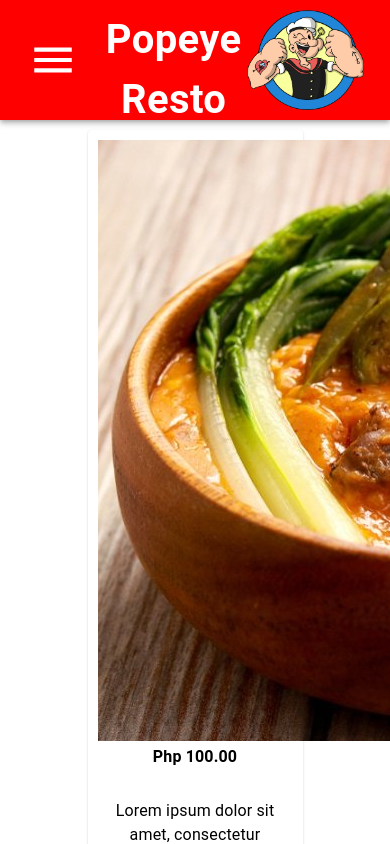
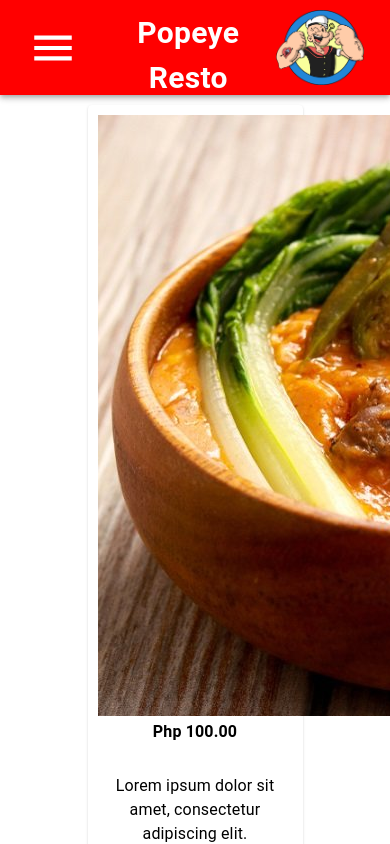
Before and after one commit to Jedro1270/Popeye-s-Web-App, a React (Create React App) app in the folder client/: page / in a window 390 px wide. Shown: the top 844 px of the page. Built offline with nearby package versions, Linux system fonts and the light colour scheme.

Commit message:
fix: fix layout for mobile

```diff
--- a/client/src/App.js
+++ b/client/src/App.js
@@ -8,52 +8,52 @@ function App() {
   const [meals, setMeals] = useState([
     {
       imagePath: '/testing/sample-food-1.jpg',
-      description: 'Lorem ipsum dolor sit amet, consectetur adipiscing elit. Nunc sed lorem dui. Ut bibendum, eros sit amet consequat tincidunt, eros nunc tempor eros, vitae dignissim ligula elit id lectus. Cras luctus id nulla tempus efficitur. In bibendum diam quis dolor aliquam euismod. Donec ac commodo nisl. Donec convallis tellus vitae erat consequat, id posuere ante pellentesque. Aliquam fermentum, neque at auctor molestie, elit lorem posuere tellus, non euismod leo dolor vel felis. Aenean venenatis pharetra ante, a efficitur est mattis eget. Vestibulum ante ipsum primis in faucibus orci luctus et ultrices posuere cubilia curae; Nulla condimentum id diam vel lacinia. Mauris a leo tincidunt, placerat quam sit amet, commodo lectus. Fusce consequat dui mauris, eu ultricies felis ultrices ornare. Phasellus posuere justo eget enim aliquam viverra. Curabitur vehicula facilisis vulputate.',
+      description: 'Lorem ipsum dolor sit amet, consectetur adipiscing elit.',
       price: 100
     },
     {
       imagePath: '/testing/sample-food-2.jpg',
-      description: 'Lorem ipsum dolor sit amet, consectetur adipiscing elit. Nunc sed lorem dui. Ut bibendum, eros sit amet consequat tincidunt, eros nunc tempor eros, vitae dignissim ligula elit id lectus. Cras luctus id nulla tempus efficitur. In bibendum diam quis dolor aliquam euismod. Donec ac commodo nisl. Donec convallis tellus vitae erat consequat, id posuere ante pellentesque. Aliquam fermentum, neque at auctor molestie, elit lorem posuere tellus, non euismod leo dolor vel felis. Aenean venenatis pharetra ante, a efficitur est mattis eget. Vestibulum ante ipsum primis in faucibus orci luctus et ultrices posuere cubilia curae; Nulla condimentum id diam vel lacinia. Mauris a leo tincidunt, placerat quam sit amet, commodo lectus. Fusce consequat dui mauris, eu ultricies felis ultrices ornare. Phasellus posuere justo eget enim aliquam viverra. Curabitur vehicula facilisis vulputate.',
+      description: 'Lorem ipsum dolor sit amet, consectetur adipiscing elit. Nunc sed lorem dui. ',
       price: 150
     },
     {
       imagePath: '/testing/sample-food-3.jpg',
-      description: 'Lorem ipsum dolor sit amet, consectetur adipiscing elit. Nunc sed lorem dui. Ut bibendum, eros sit amet consequat tincidunt, eros nunc tempor eros, vitae dignissim ligula elit id lectus. Cras luctus id nulla tempus efficitur. In bibendum diam quis dolor aliquam euismod. Donec ac commodo nisl. Donec convallis tellus vitae erat consequat, id posuere ante pellentesque. Aliquam fermentum, neque at auctor molestie, elit lorem posuere tellus, non euismod leo dolor vel felis. Aenean venenatis pharetra ante, a efficitur est mattis eget. Vestibulum ante ipsum primis in faucibus orci luctus et ultrices posuere cubilia curae; Nulla condimentum id diam vel lacinia. Mauris a leo tincidunt, placerat quam sit amet, commodo lectus. Fusce consequat dui mauris, eu ultricies felis ultrices ornare. Phasellus posuere justo eget enim aliquam viverra. Curabitur vehicula facilisis vulputate.',
+      description: 'Lorem ipsum dolor sit amet, consectetur adipiscing elit. Nunc sed lorem dui. Ut bibendum, eros sit amet consequat tincidunt, eros nunc tempor eros, vitae dignissim ligula elit id lectus. ',
       price: 200
     },
     {
       imagePath: '/testing/sample-food-1.jpg',
-      description: 'Lorem ipsum dolor sit amet, consectetur adipiscing elit. Nunc sed lorem dui. Ut bibendum, eros sit amet consequat tincidunt, eros nunc tempor eros, vitae dignissim ligula elit id lectus. Cras luctus id nulla tempus efficitur. In bibendum diam quis dolor aliquam euismod. Donec ac commodo nisl. Donec convallis tellus vitae erat consequat, id posuere ante pellentesque. Aliquam fermentum, neque at auctor molestie, elit lorem posuere tellus, non euismod leo dolor vel felis. Aenean venenatis pharetra ante, a efficitur est mattis eget. Vestibulum ante ipsum primis in faucibus orci luctus et ultrices posuere cubilia curae; Nulla condimentum id diam vel lacinia. Mauris a leo tincidunt, placerat quam sit amet, commodo lectus. Fusce consequat dui mauris, eu ultricies felis ultrices ornare. Phasellus posuere justo eget enim aliquam viverra. Curabitur vehicula facilisis vulputate.',
+      description: 'Lorem ipsum dolor sit amet, ',
       price: 150
     },
     {
       imagePath: '/testing/sample-food-2.jpg',
-      description: 'Lorem ipsum dolor sit amet, consectetur adipiscing elit. Nunc sed lorem dui. Ut bibendum, eros sit amet consequat tincidunt, eros nunc tempor eros, vitae dignissim ligula elit id lectus. Cras luctus id nulla tempus efficitur. In bibendum diam quis dolor aliquam euismod. Donec ac commodo nisl. Donec convallis tellus vitae erat consequat, id posuere ante pellentesque. Aliquam fermentum, neque at auctor molestie, elit lorem posuere tellus, non euismod leo dolor vel felis. Aenean venenatis pharetra ante, a efficitur est mattis eget. Vestibulum ante ipsum primis in faucibus orci luctus et ultrices posuere cubilia curae; Nulla condimentum id diam vel lacinia. Mauris a leo tincidunt, placerat quam sit amet, commodo lectus. Fusce consequat dui mauris, eu ultricies felis ultrices ornare. Phasellus posuere justo eget enim aliquam viverra. Curabitur vehicula facilisis vulputate.',
+      description: 'Lorem ipsum dolor sit amet, consectetur adipiscing elit. ',
       price: 180
     },
     {
       imagePath: '/testing/sample-food-3.jpg',
-      description: 'Lorem ipsum dolor sit amet, consectetur adipiscing elit. Nunc sed lorem dui. Ut bibendum, eros sit amet consequat tincidunt, eros nunc tempor eros, vitae dignissim ligula elit id lectus. Cras luctus id nulla tempus efficitur. In bibendum diam quis dolor aliquam euismod. Donec ac commodo nisl. Donec convallis tellus vitae erat consequat, id posuere ante pellentesque. Aliquam fermentum, neque at auctor molestie, elit lorem posuere tellus, non euismod leo dolor vel felis. Aenean venenatis pharetra ante, a efficitur est mattis eget. Vestibulum ante ipsum primis in faucibus orci luctus et ultrices posuere cubilia curae; Nulla condimentum id diam vel lacinia. Mauris a leo tincidunt, placerat quam sit amet, commodo lectus. Fusce consequat dui mauris, eu ultricies felis ultrices ornare. Phasellus posuere justo eget enim aliquam viverra. Curabitur vehicula facilisis vulputate.',
+      description: 'Lorem ipsum dolor sit amet, consectetur adipiscing elit. Nunc sed lorem dui. ',
       price: 118
     },
     {
       imagePath: '/testing/sample-food-1.jpg',
-      description: 'Lorem ipsum dolor sit amet, consectetur adipiscing elit. Nunc sed lorem dui. Ut bibendum, eros sit amet consequat tincidunt, eros nunc tempor eros, vitae dignissim ligula elit id lectus. Cras luctus id nulla tempus efficitur. In bibendum diam quis dolor aliquam euismod. Donec ac commodo nisl. Donec convallis tellus vitae erat consequat, id posuere ante pellentesque. Aliquam fermentum, neque at auctor molestie, elit lorem posuere tellus, non euismod leo dolor vel felis. Aenean venenatis pharetra ante, a efficitur est mattis eget. Vestibulum ante ipsum primis in faucibus orci luctus et ultrices posuere cubilia curae; Nulla condimentum id diam vel lacinia. Mauris a leo tincidunt, placerat quam sit amet, commodo lectus. Fusce consequat dui mauris, eu ultricies felis ultrices ornare. Phasellus posuere justo eget enim aliquam viverra. Curabitur vehicula facilisis vulputate.',
+      description: 'Lorem ipsum dolor sit amet, consectetur adipiscing elit. Nunc sed lorem dui. Ut bibendum, eros sit amet consequat tincidunt, ',
       price: 199
     },
     {
       imagePath: '/testing/sample-food-2.jpg',
-      description: 'Lorem ipsum dolor sit amet, consectetur adipiscing elit. Nunc sed lorem dui. Ut bibendum, eros sit amet consequat tincidunt, eros nunc tempor eros, vitae dignissim ligula elit id lectus. Cras luctus id nulla tempus efficitur. In bibendum diam quis dolor aliquam euismod. Donec ac commodo nisl. Donec convallis tellus vitae erat consequat, id posuere ante pellentesque. Aliquam fermentum, neque at auctor molestie, elit lorem posuere tellus, non euismod leo dolor vel felis. Aenean venenatis pharetra ante, a efficitur est mattis eget. Vestibulum ante ipsum primis in faucibus orci luctus et ultrices posuere cubilia curae; Nulla condimentum id diam vel lacinia. Mauris a leo tincidunt, placerat quam sit amet, commodo lectus. Fusce consequat dui mauris, eu ultricies felis ultrices ornare. Phasellus posuere justo eget enim aliquam viverra. Curabitur vehicula facilisis vulputate.',
+      description: 'Lorem ipsum dolor sit amet, consectetur adipiscing elit. Nunc sed lorem dui. Ut bibendum, eros sit amet consequat tincidunt, eros nunc tempor eros, vitae dignissim ligula elit id lectus. Cras luctus id nulla tempus efficitur. ',
       price: 299
     },
     {
       imagePath: '/testing/sample-food-3.jpg',
-      description: 'Lorem ipsum dolor sit amet, consectetur adipiscing elit. Nunc sed lorem dui. Ut bibendum, eros sit amet consequat tincidunt, eros nunc tempor eros, vitae dignissim ligula elit id lectus. Cras luctus id nulla tempus efficitur. In bibendum diam quis dolor aliquam euismod. Donec ac commodo nisl. Donec convallis tellus vitae erat consequat, id posuere ante pellentesque. Aliquam fermentum, neque at auctor molestie, elit lorem posuere tellus, non euismod leo dolor vel felis. Aenean venenatis pharetra ante, a efficitur est mattis eget. Vestibulum ante ipsum primis in faucibus orci luctus et ultrices posuere cubilia curae; Nulla condimentum id diam vel lacinia. Mauris a leo tincidunt, placerat quam sit amet, commodo lectus. Fusce consequat dui mauris, eu ultricies felis ultrices ornare. Phasellus posuere justo eget enim aliquam viverra. Curabitur vehicula facilisis vulputate.',
+      description: 'Lorem ipsum dolor sit amet, consectetur adipiscing elit. Nunc sed lorem dui. Ut bibendum, eros sit amet consequat tincidunt, eros nunc tempor eros, vitae dignissim ligula elit id lectus. Cras luctus id nulla tempus efficitur. ',
       price: 215
     },
     {
       imagePath: '/testing/sample-food-1.jpg',
-      description: 'Lorem ipsum dolor sit amet, consectetur adipiscing elit. Nunc sed lorem dui. Ut bibendum, eros sit amet consequat tincidunt, eros nunc tempor eros, vitae dignissim ligula elit id lectus. Cras luctus id nulla tempus efficitur. In bibendum diam quis dolor aliquam euismod. Donec ac commodo nisl. Donec convallis tellus vitae erat consequat, id posuere ante pellentesque. Aliquam fermentum, neque at auctor molestie, elit lorem posuere tellus, non euismod leo dolor vel felis. Aenean venenatis pharetra ante, a efficitur est mattis eget. Vestibulum ante ipsum primis in faucibus orci luctus et ultrices posuere cubilia curae; Nulla condimentum id diam vel lacinia. Mauris a leo tincidunt, placerat quam sit amet, commodo lectus. Fusce consequat dui mauris, eu ultricies felis ultrices ornare. Phasellus posuere justo eget enim aliquam viverra. Curabitur vehicula facilisis vulputate.',
+      description: 'Lorem ipsum dolor sit amet, consectetur adipiscing elit. Nunc sed lorem dui. Ut bibendum, eros sit amet consequat tincidunt, ',
       price: 100
     },
   ]); // For testing, set to [] for production
@@ -109,14 +109,20 @@ const HeaderContents = styled(Toolbar)({
 const HeaderTitle = styled(Typography)({
   fontSize: '40px',
   fontWeight: 'bold',
-  textAlign: 'center'
+  textAlign: 'center',
+  '@media (max-width: 1024px)': {
+    fontSize: '30px'
+  }
 });
 
 const Logo = styled(Box)({
   height: '100px',
   margin: '10px',
   display: 'flex',
-  flexDirection: 'row'
+  flexDirection: 'row',
+  '@media (max-width: 1024px)': {
+    height: '75px'
+  },
 });
 
 const MenuIcon = styled(Menu)({
```
